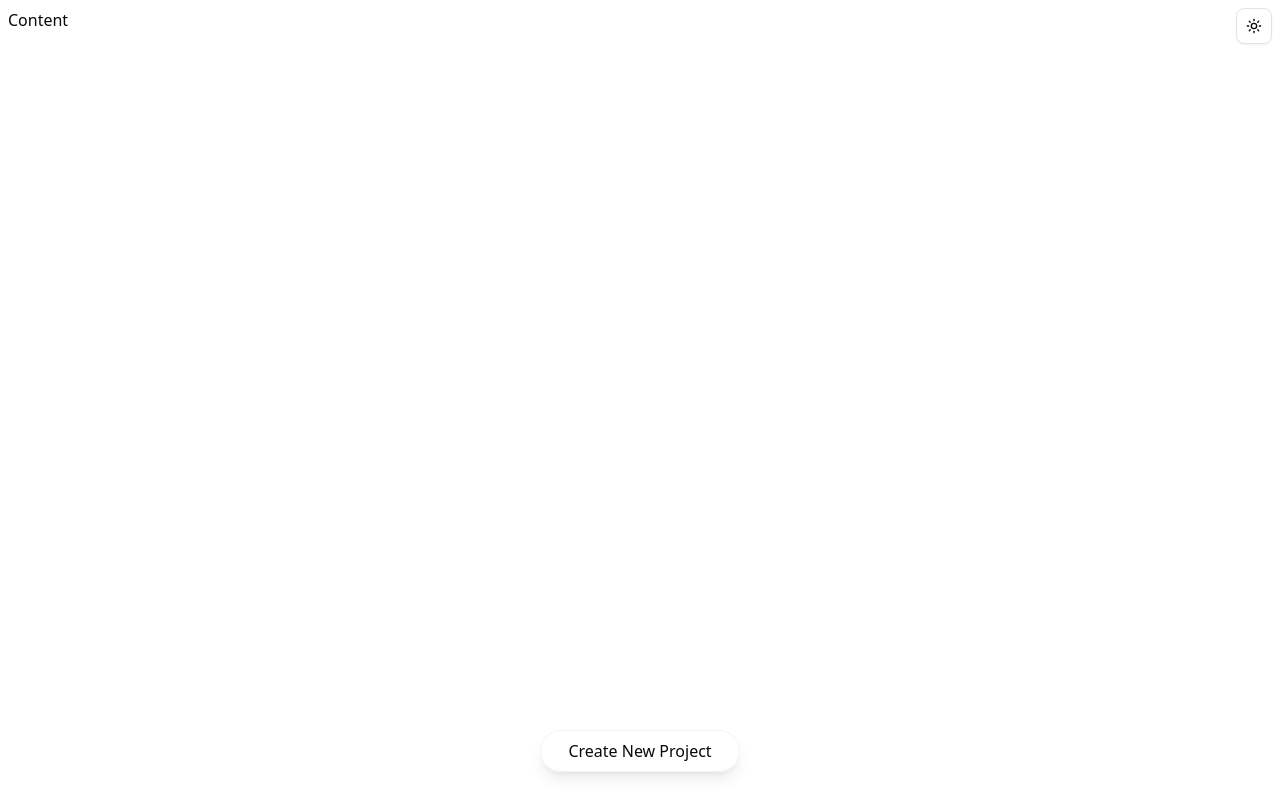
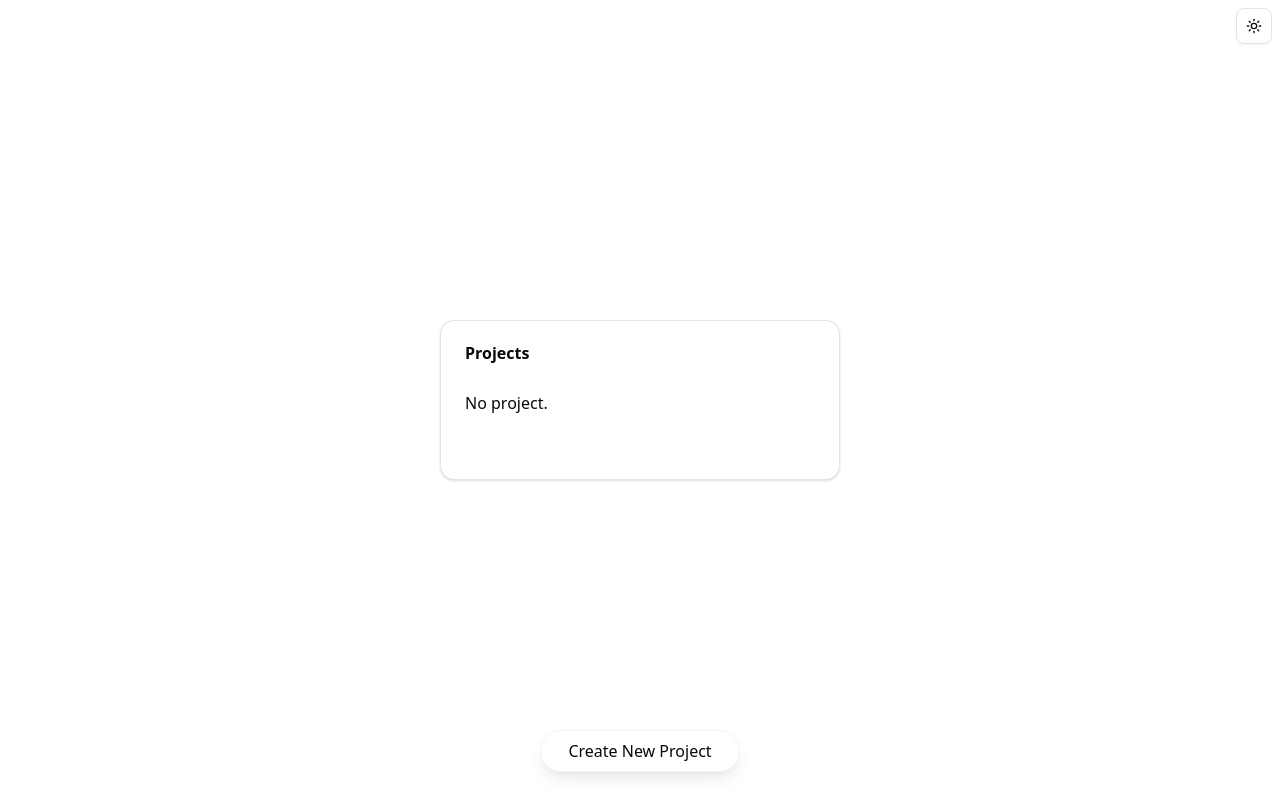
Before and after one commit to ksk1kd/equalizer, a Next.js app: page / in a window 1280 px wide. Built offline with nearby package versions, Linux system fonts and the light colour scheme.

Commit message:
add projects table

```diff
--- a/src/app/layout.tsx
+++ b/src/app/layout.tsx
@@ -47,7 +47,9 @@ export default function RootLayout({
                   <div className="absolute right-0">
                     <ModeToggle />
                   </div>
-                  {children}
+                  <main className="w-full h-full flex justify-center items-center">
+                    {children}
+                  </main>
                   <div className="absolute bottom-5 w-full flex items-center justify-center">
                     <Island>{island}</Island>
                   </div>
--- a/src/app/page.tsx
+++ b/src/app/page.tsx
@@ -1,5 +1,9 @@
-import { Island } from "@/components/ui/island";
+import ProjectsTable from "@/components/ui/projects-table";
 
 export default function Home() {
-  return <>Content</>;
+  return (
+    <>
+      <ProjectsTable />
+    </>
+  );
 }
--- /dev/null
+++ b/src/components/ui/card.tsx
@@ -0,0 +1,92 @@
+import type * as React from "react";
+
+import { cn } from "@/lib/utils";
+
+function Card({ className, ...props }: React.ComponentProps<"div">) {
+  return (
+    <div
+      data-slot="card"
+      className={cn(
+        "bg-card text-card-foreground flex flex-col gap-6 rounded-xl border py-6 shadow-sm",
+        className,
+      )}
+      {...props}
+    />
+  );
+}
+
+function CardHeader({ className, ...props }: React.ComponentProps<"div">) {
+  return (
+    <div
+      data-slot="card-header"
+      className={cn(
+        "@container/card-header grid auto-rows-min grid-rows-[auto_auto] items-start gap-1.5 px-6 has-data-[slot=card-action]:grid-cols-[1fr_auto] [.border-b]:pb-6",
+        className,
+      )}
+      {...props}
+    />
+  );
+}
+
+function CardTitle({ className, ...props }: React.ComponentProps<"div">) {
+  return (
+    <div
+      data-slot="card-title"
+      className={cn("leading-none font-semibold", className)}
+      {...props}
+    />
+  );
+}
+
+function CardDescription({ className, ...props }: React.ComponentProps<"div">) {
+  return (
+    <div
+      data-slot="card-description"
+      className={cn("text-muted-foreground text-sm", className)}
+      {...props}
+    />
+  );
+}
+
+function CardAction({ className, ...props }: React.ComponentProps<"div">) {
+  return (
+    <div
+      data-slot="card-action"
+      className={cn(
+        "col-start-2 row-span-2 row-start-1 self-start justify-self-end",
+        className,
+      )}
+      {...props}
+    />
+  );
+}
+
+function CardContent({ className, ...props }: React.ComponentProps<"div">) {
+  return (
+    <div
+      data-slot="card-content"
+      className={cn("px-6", className)}
+      {...props}
+    />
+  );
+}
+
+function CardFooter({ className, ...props }: React.ComponentProps<"div">) {
+  return (
+    <div
+      data-slot="card-footer"
+      className={cn("flex items-center px-6 [.border-t]:pt-6", className)}
+      {...props}
+    />
+  );
+}
+
+export {
+  Card,
+  CardHeader,
+  CardFooter,
+  CardTitle,
+  CardAction,
+  CardDescription,
+  CardContent,
+};
--- /dev/null
+++ b/src/components/ui/projects-table.tsx
@@ -0,0 +1,27 @@
+"use client";
+
+import { Card, CardContent, CardHeader, CardTitle } from "@/components/ui/card";
+import { useProjectsContext } from "@/contexts/projects";
+
+export default function ProjectsTable() {
+  const { projects } = useProjectsContext();
+
+  return (
+    <>
+      <div className="w-100">
+        <Card className="min-h-40 max-h-80">
+          <CardHeader>
+            <CardTitle>Projects</CardTitle>
+          </CardHeader>
+          <CardContent>
+            {projects?.length !== 0 ? (
+              projects?.map((project) => project.name)
+            ) : (
+              <p>No project.</p>
+            )}
+          </CardContent>
+        </Card>
+      </div>
+    </>
+  );
+}
```
